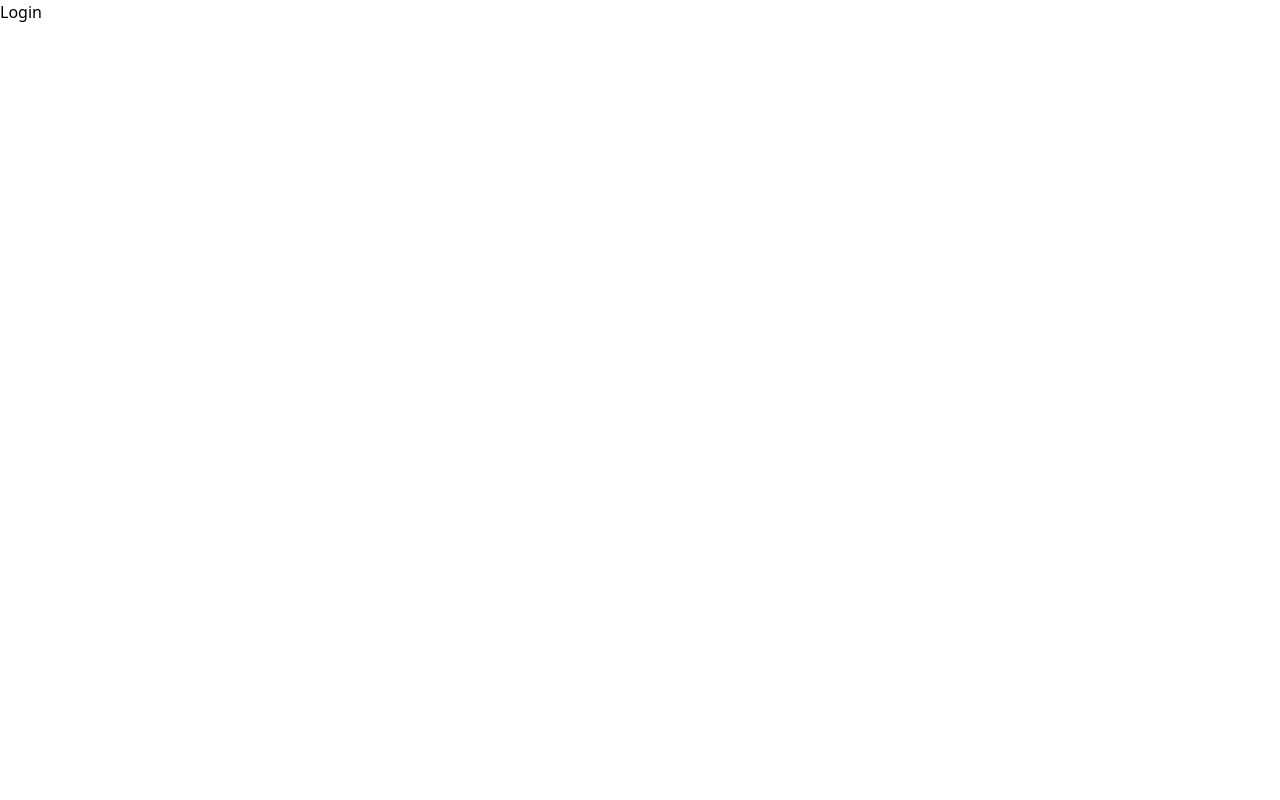
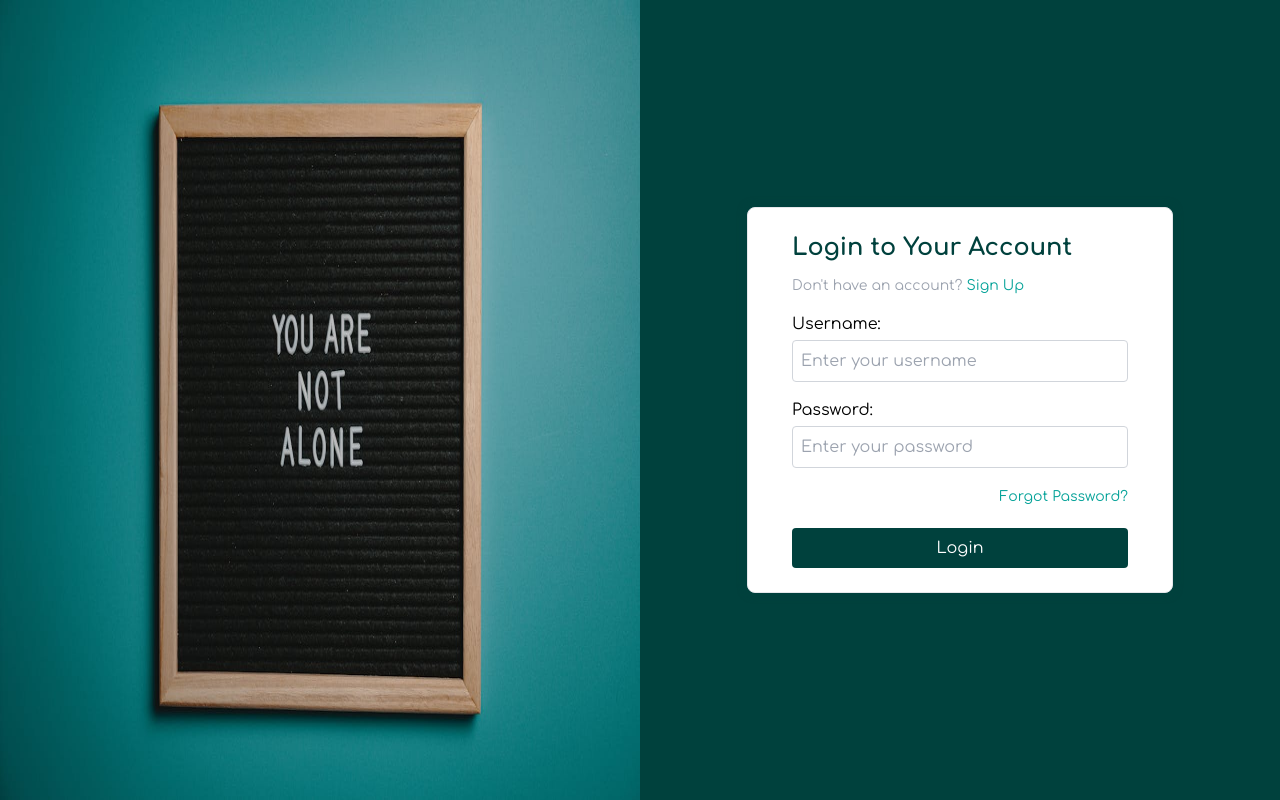
Before and after one commit to silura-008/frontend, a React (Vite) app: page /login in a window 1280 px wide. Built offline with nearby package versions, Linux system fonts and the light colour scheme.

Commit message:
seted up a basic login page

```diff
--- a/src/pages/Login.jsx
+++ b/src/pages/Login.jsx
@@ -1,9 +1,96 @@
-import React from 'react'
+import React, { useState } from 'react';
+import { Link, useNavigate } from 'react-router-dom';
+import Register_img from '../assets/Register_img.jpg';
 
 function Login() {
+  const navigate = useNavigate();
+  const [formData, setFormData] = useState({
+    username: '',
+    password: ''
+  });
+
+  const handleChange = (e) => {
+    const { name, value } = e.target;
+    setFormData({
+      ...formData,
+      [name]: value,
+    });
+  };
+
+  const handleSubmit = (e) => {
+    e.preventDefault();
+    // Add your login validation logic here
+    console.log(formData);
+
+    // Directly navigate to Chat page
+    navigate('/Chat');
+  };
+
   return (
-    <h2>Login</h2>
-  )
+    <div className="h-screen flex font-comfortaa">
+      {/* Left Section with Image */}
+      <div className="hidden lg:block lg:w-[50%]">
+        <img src={Register_img} alt="Login" className="w-full h-full" />
+      </div>
+
+      {/* Right Section */}
+      <div className='w-full lg:w-[50%] bg-[#00413d] flex items-center justify-center'>
+        <div className='border rounded-lg p-10 lg:p-6 lg:px-11 md:px-14 shadow-[0_0_10px_#00413d] bg-white'>
+          <h3 className="font-black text-2xl mb-3 text-[#00413d] md:pr-14">Login to Your Account</h3>
+          <p className='text-sm text-gray-400'>
+            Don't have an account? <Link to="/Register" className='text-[#04a298]'>Sign Up</Link>
+          </p>
+
+          <form onSubmit={handleSubmit} className="mt-4">
+            {/* Username */}
+            <div className="mb-4">
+              <label htmlFor="username" className="block">Username:</label>
+              <input
+                type="text"
+                id="username"
+                name="username"
+                value={formData.username}
+                onChange={handleChange}
+                className="w-full p-2 border border-gray-300 rounded mt-1"
+                required
+                placeholder="Enter your username"
+              />
+            </div>
+
+            {/* Password */}
+            <div className="mb-4">
+              <label htmlFor="password" className="block">Password:</label>
+              <input
+                type="password"
+                id="password"
+                name="password"
+                value={formData.password}
+                onChange={handleChange}
+                className="w-full p-2 border border-gray-300 rounded mt-1"
+                required
+                placeholder="Enter your password"
+              />
+            </div>
+
+            {/* Forgot Password */}
+            <div className="mb-4 text-right">
+              <Link to="/forgot-password" className='text-sm text-[#04a298] hover:text-[#00413d]'>
+                Forgot Password?
+              </Link>
+            </div>
+
+            {/* Submit Button */}
+            <button
+              type="submit"
+              className="w-full p-2 bg-[#00413d] hover:bg-[#047a6d] text-white rounded mt-1 duration-200 ease-in-out"
+            >
+              Login
+            </button>
+          </form>
+        </div>
+      </div>
+    </div>
+  );
 }
 
-export default Login
+export default Login;
```
